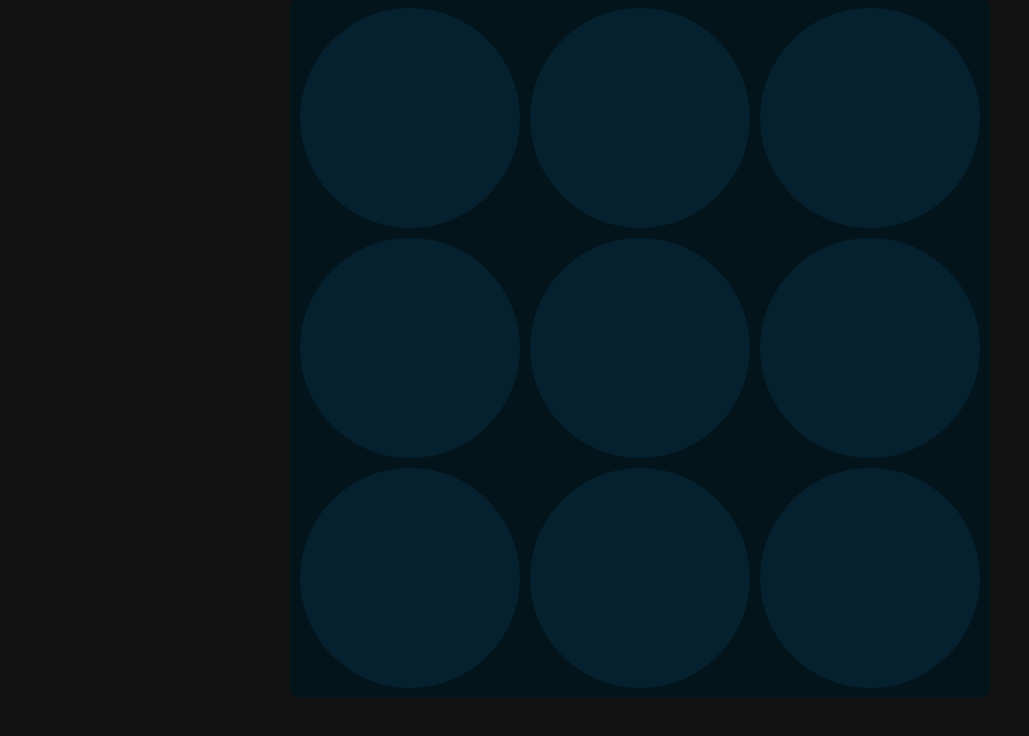
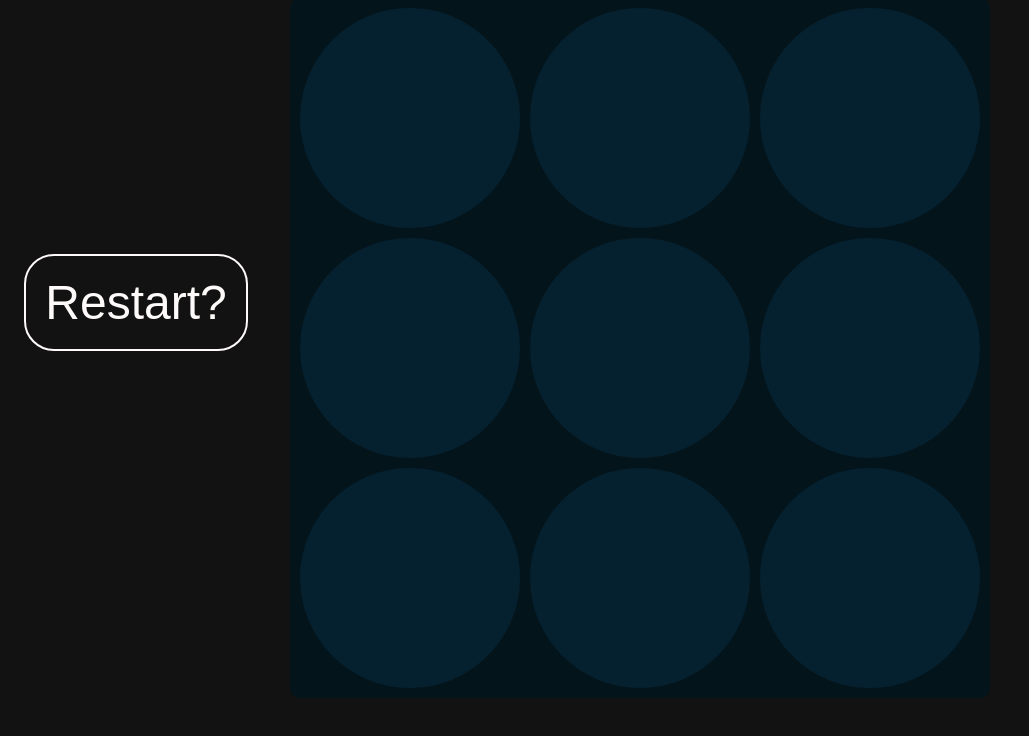
Before and after one commit to vanshamagg/tictactoe, a plain HTML site: page tic-tac-toe.html in a window 1280 px wide. Shown: the whole page, without its empty margins (0-1029 px from the left). Drawn offline with Linux system fonts and the light colour scheme.

Commit message:
Restart Button Added

```diff
--- a/css/main.css
+++ b/css/main.css
@@ -10,7 +10,7 @@ body {
 .banner {
     margin:0px;
     color: snow;
-    font-size: 10em;
+    font-size: 600%;
     background-color: black;
     width: 100%;
     font-family: -apple-system, BlinkMacSystemFont, 'Segoe UI', Roboto, Oxygen, Ubuntu, Cantarell, 'Open Sans', 'Helvetica Neue', sans-serif;
--- a/css/style.css
+++ b/css/style.css
@@ -5,10 +5,38 @@ body {
     background-color:  #121212;
 }
 
+.extras {
+    background: transparent;
+    width: 20%;
+    float: left;
+    position: absolute;
+    margin-top: 20%;
+    display: flex;
+    justify-content: center;
+    align-items: center;
 
+}
+
+#btn2 {
+    margin: auto;
+    font-size: 3em;
+    padding: 0.4em;
+    border-radius: 30px;
+    border: 2px solid snow;
+    background: transparent;
+    transition: 0.3s;
+    color: snow;
+}
+#btn2:hover {
+    background: snow;
+    color: black;
+    cursor: pointer;
+    padding: 0.5em;
+    font-size: 3.2em;
+}
 .wrapper {
     --board--size: 680px;
-
+    position: relative;
     background-color: #04141b;
     width: var(--board--size);
     margin: auto;
--- a/this.js
+++ b/this.js
@@ -133,7 +133,7 @@ var mainBoard = {
             }
 
         //logic for second diagonal
-        if( !(helper.value(0,2)===null && helper.value(1,1)===null && helper.value(2,1)===null) )
+        if( !(helper.value(0,2)===null && helper.value(1,1)===null && helper.value(2,0)===null) )
             if( helper.value(0,2) ===  helper.value(1,1) && helper.value(1,1) === helper.value(2,0)) {
                 helper.box(0, 2).className = helper.box(1, 1).className = helper.box(2, 0).className = "box-success";
                 return true;
--- a/tic-tac-toe.html
+++ b/tic-tac-toe.html
@@ -3,13 +3,16 @@
     <head>
         <meta charset="UTF-8">
         <meta name="viewport" content="width=device-width, initial-scale=1.0">
-        <title>Document</title>
+        <title>Play the game</title>
         <link rel="stylesheet" href="./css/style.css">
         <script src="./jquery-3.5.1.js"></script>
 
 
     </head>
     <body onload="mainBoard.populateBoard();">
+        <div class = "extras">
+            <input type="button" value="Restart?" id="btn2" onclick="document.location='tic-tac-toe.html'">
+        </div>
         <div id = "wrapper" class = "wrapper">
 
 
```
